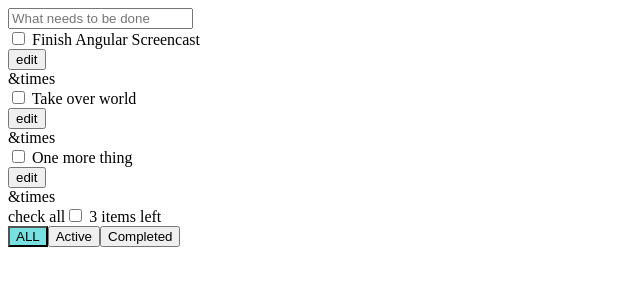
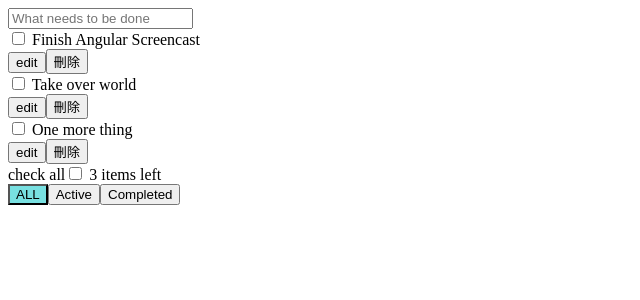
Before and after one commit to bnmghjtyu0/let-api-angular, an Angular app: page / in a window 1280 px wide. Shown: the top 300 px of the page, without its empty margins (0-640 px from the left). Built offline with nearby package versions, Linux system fonts and the light colour scheme.

Commit message:
TodoItem 傳遞 state 與 function

```diff
--- a/src/app/components/todo-item/todo-item.component.html
+++ b/src/app/components/todo-item/todo-item.component.html
@@ -1 +1,30 @@
-<p>todo-item works!</p>
+<div class="todo-item">
+  <div class="todo-item-left">
+    <input
+      id="checkbox{{ todo.id }}"
+      type="checkbox"
+      [(ngModel)]="todo.completed"
+    />
+    <label
+      for="checkbox{{ todo.id }}"
+      *ngIf="!todo.editing; else editingTodo"
+      class="todo-item-label"
+      [ngClass]="{ completed: todo.completed }"
+    >
+      {{ todo.title }}
+    </label>
+    <ng-template #editingTodo>
+      <input
+        #para
+        type="text"
+        class="todo-item-edit"
+        [(ngModel)]="todo.title"
+        autofocus
+      />
+    </ng-template>
+  </div>
+  <button (click)="handleEdit(todo)" [hidden]="todo.editing">edit</button>
+  <button (click)="handleDone(todo)" [hidden]="!todo.editing">確定</button>
+  <button (click)="handleCancel(todo)" [hidden]="!todo.editing">取消</button>
+  <button class="remove-item" (click)="handleDelete(todo.id)">刪除</button>
+</div>
--- a/src/app/components/todo-item/todo-item.component.ts
+++ b/src/app/components/todo-item/todo-item.component.ts
@@ -1,15 +1,35 @@
-import { Component, OnInit } from '@angular/core';
-
+import { Component, Input, OnInit, Output, EventEmitter } from '@angular/core';
+import { Todo } from '../../interfaces/todo';
 @Component({
-  selector: 'app-todo-item',
+  selector: 'todo-item',
   templateUrl: './todo-item.component.html',
-  styleUrls: ['./todo-item.component.scss']
+  styleUrls: ['./todo-item.component.scss'],
 })
 export class TodoItemComponent implements OnInit {
+  @Input() todo: Todo = {
+    id: 1,
+    title: '213',
+    completed: false,
+    editing: false,
+  };
+  @Output() onDelete = new EventEmitter();
+  @Output() onEdit = new EventEmitter();
+  @Output() onDone = new EventEmitter();
+  @Output() onCancel = new EventEmitter();
+  constructor() {}
 
-  constructor() { }
+  ngOnInit(): void {}
 
-  ngOnInit(): void {
+  handleDelete(id: number): void {
+    this.onDelete.emit(id);
   }
-
+  handleEdit(todo: Todo): void {
+    this.onEdit.emit(todo);
+  }
+  handleDone(todo: Todo): void {
+    this.onDone.emit(todo);
+  }
+  handleCancel(todo: Todo): void {
+    this.onCancel.emit(todo);
+  }
 }
--- a/src/app/components/todo-list/todo-list.component.html
+++ b/src/app/components/todo-list/todo-list.component.html
@@ -5,38 +5,14 @@
   [(ngModel)]="todoTitle"
   (keyup.enter)="addTodo()"
 />
-
-<div class="todo-item" *ngFor="let todo of todosFiltered()">
-  <div class="todo-item-left">
-    <input
-      id="checkbox{{ todo.id }}"
-      type="checkbox"
-      [(ngModel)]="todo.completed"
-    />
-    <label
-      for="checkbox{{ todo.id }}"
-      *ngIf="!todo.editing; else editingTodo"
-      class="todo-item-label"
-      [ngClass]="{ completed: todo.completed }"
-    >
-      {{ todo.title }}
-    </label>
-    <ng-template #editingTodo>
-      <input
-        #para
-        type="text"
-        class="todo-item-edit"
-        [(ngModel)]="todo.title"
-        (keyup.enter)="doneEdit(todo)"
-        autofocus
-      />
-    </ng-template>
-  </div>
-  <button (click)="editTodo(todo)" [hidden]="todo.editing">edit</button>
-  <button (click)="doneEdit(todo)" [hidden]="!todo.editing">確定</button>
-  <button (click)="cancelEdit(todo)" [hidden]="!todo.editing">取消</button>
-  <div class="remove-item" (click)="deleteTodo(todo.id)">&times</div>
-</div>
+<todo-item
+  *ngFor="let todo of todosFiltered()"
+  [todo]="todo"
+  (onDelete)="deleteTodo($event)"
+  (onDone)="doneEdit($event)"
+  (onCancel)="cancelEdit($event)"
+  (onEdit)="editTodo($event)"
+></todo-item>
 
 <div class="infobox">
   <label for="checkall">check all</label>
--- a/src/app/components/todo-list/todo-list.component.ts
+++ b/src/app/components/todo-list/todo-list.component.ts
@@ -64,6 +64,7 @@ export class TodoListComponent implements OnInit, AfterViewInit {
   }
 
   deleteTodo(id: number): void {
+    console.log(id)
     this.todos = this.todos.filter((todo) => todo.id !== id);
   }
 
```
